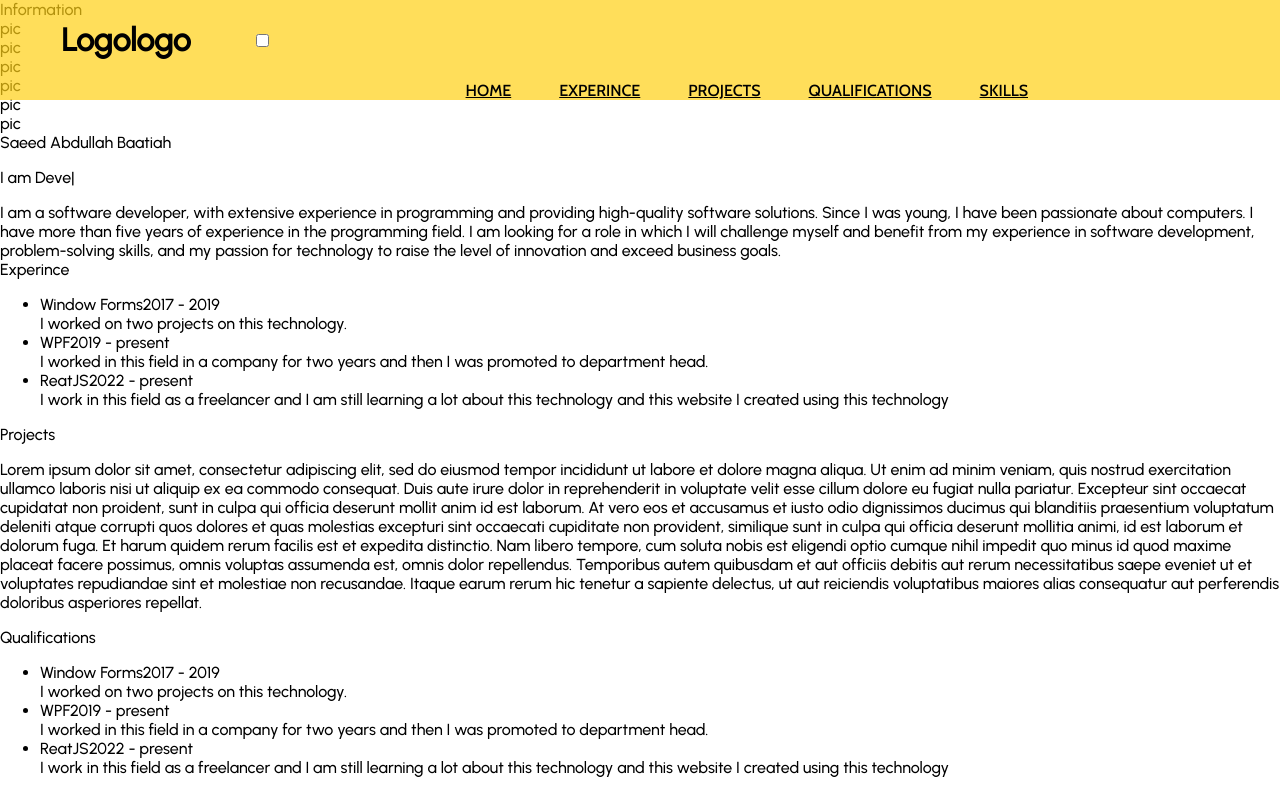
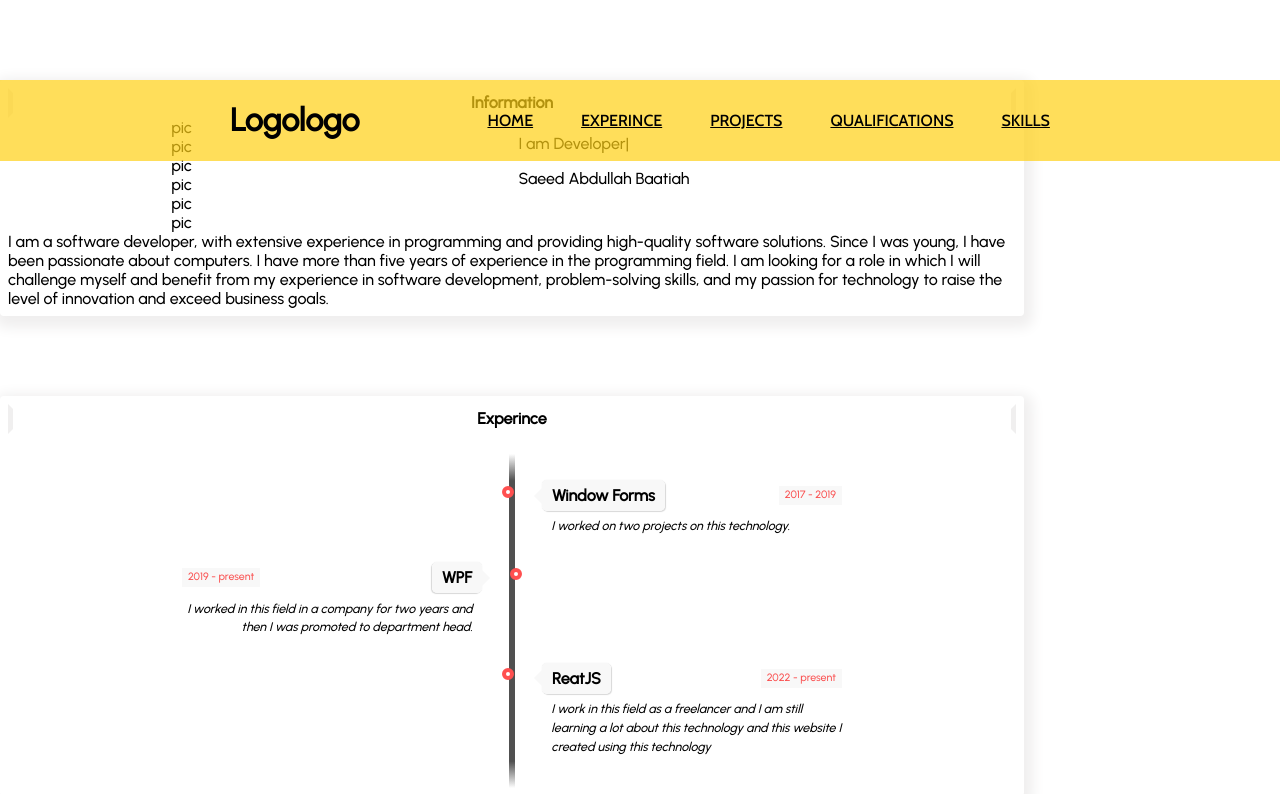
Before and after one commit to saeedatiah/saeed-atiah-portfolio2, a React (Create React App) app: page / in a window 1280 px wide. Shown: the top 794 px of the page. Built offline with nearby package versions, Linux system fonts and the light colour scheme.

Commit message:
change import by module

```diff
--- a/src/App.js
+++ b/src/App.js
@@ -10,12 +10,12 @@ function App() {
   return (
     <div>
       <header>
-        <div className="logo">
+        <div className={styles.logo}>
           <h1>Logologo</h1>
         </div>
-        <input type="checkbox" id="nav-toggle" className="nav-toggle" ></input>
-        <label for="nav-toggle" className = "nav-toggle-label">
-          <span className="label-span"></span>
+        <input type="checkbox" id="nav_toggle" className={styles.nav_toggle} ></input>
+        <label for="nav_toggle" className ={styles.nav_toggle_label}>
+          <span className={styles.label_span}></span>
         </label>
         <nav>
           <ul>
@@ -30,26 +30,26 @@ function App() {
         <div class="content" >
         <div id='Home' data-aos="fade-in" data-aos-duration="4000" >
 
-          <div className="card">
-          <div className="title">Information</div>
-          <Home className="content-card"/>
+          <div className={styles.card}>
+          <div className={styles.title}>Information</div>
+          <Home className={styles.content_card}/>
 
           </div>
         </div>
 
 
         <div id='Experince'  data-aos="zoom-in-up" data-aos-duration="4000" >
-        <div className="card">
-          <div className="title">Experince</div>
-          <Experince className="content-card"/>
+        <div className={styles.card}>
+          <div className={styles.title}>Experince</div>
+          <Experince className={styles.content_card}/>
         </div>
         </div>
 
 
         <div id='Projects' data-aos="flip-up" data-aos-duration="4000" >
 
-        <div className="card">
-          <div className="title">Projects</div>
+        <div className={styles.card}>
+          <div className={styles.title}>Projects</div>
            <Projects/>
         </div>
         </div>
@@ -59,22 +59,22 @@ function App() {
 
 
         <div id='Qualifications' data-aos="top-top" data-aos-duration="4000" >
-        <div className="card">
-          <div className="title">Qualifications</div>
-          <Experince className="content-card"/>
+        <div className={styles.card}>
+          <div className={styles.title}>Qualifications</div>
+          <Experince className={styles.content_card}/>
         </div>
         </div>
 
         <div id='Skills' data-aos="ease-out-sine" data-aos-duration="4000" >
-        <div className="card">
-          <div className="title">Skills</div>
-          <Experince className="content-card"/>
+        <div className={styles.card}>
+          <div className={styles.title}>Skills</div>
+          <Experince className={styles.content_card}/>
         </div>
         </div>
 
         <div id='Skills' data-aos="ease-out-sine" data-aos-duration="4000" >
-        <div className="card">
-          <div className="title">Test</div>
+        <div className={styles.card}>
+          <div className={styles.title}>Test</div>
           <div className={styles.ttest}>
           khdfslgdfiu
           </div>
--- a/src/Pages/Experince/Experince.js
+++ b/src/Pages/Experince/Experince.js
@@ -1,37 +1,37 @@
 import React from 'react';
-import './Experince.module.css'
+import styles from './Experince.module.css'
 
 const Experince = () => {
   return (
-    <ul className="timeline">
+    <ul className={styles.timeline}>
 
   <li>
-    <div className="direction-r">
-      <div className="flag-wrapper">
-        <span className="flag">Window Forms</span>
-        <span className="time-wrapper"><span className="time">2017 - 2019</span></span>
+    <div className={styles.direction_r}>
+      <div className={styles.flag_wrapper}>
+        <span className={styles.flag}>Window Forms</span>
+        <span className={styles.time_wrapper}><span className={styles.time}>2017 - 2019</span></span>
       </div>
-      <div className="desc">I worked on two projects on this technology.</div>
+      <div className={styles.desc}>I worked on two projects on this technology.</div>
     </div>
   </li>
 
   <li>
-    <div className="direction-l">
-      <div className="flag-wrapper">
-        <span className="flag">WPF</span>
-        <span className="time-wrapper"><span class="time">2019 - present</span></span>
+    <div className={styles.direction_l}>
+      <div className={styles.flag_wrapper}>
+        <span className={styles.flag}>WPF</span>
+        <span className={styles.time_wrapper}><span class={styles.time}>2019 - present</span></span>
       </div>
-      <div className="desc">I worked in this field in a company for two years and then I was promoted to department head.</div>
+      <div className={styles.desc}>I worked in this field in a company for two years and then I was promoted to department head.</div>
     </div>
   </li>
 
   <li>
-    <div className="direction-r">
-      <div className="flag-wrapper">
-        <span className="flag">ReatJS</span>
-        <span className="time-wrapper"><span className="time">2022 - present</span></span>
+    <div className={styles.direction_r}>
+      <div className={styles.flag_wrapper}>
+        <span className={styles.flag}>ReatJS</span>
+        <span className={styles.time_wrapper}><span className={styles.time}>2022 - present</span></span>
       </div>
-      <div className="desc">I work in this field as a freelancer and I am still learning a lot about this technology and this website I created using this technology</div>
+      <div className={styles.desc}>I work in this field as a freelancer and I am still learning a lot about this technology and this website I created using this technology</div>
     </div>
   </li>
 
--- a/src/Pages/Experince/Experince.module.css
+++ b/src/Pages/Experince/Experince.module.css
@@ -39,14 +39,14 @@
     visibility: hidden;
   }
 
-  .direction-l {
+  .direction_l {
     position: relative;
     width: 300px;
     float: left;
     text-align: right;
   }
 
-  .direction-r {
+  .direction_r {
     position: relative;
     width: 300px;
     float: right;
@@ -70,20 +70,20 @@
     text-align: left;
   }
 
-  .direction-l .flag {
+  .direction_l .flag {
     -webkit-box-shadow: -1px 1px 1px rgba(0,0,0,0.15), 0 0 1px rgba(0,0,0,0.15);
     -moz-box-shadow: -1px 1px 1px rgba(0,0,0,0.15), 0 0 1px rgba(0,0,0,0.15);
     box-shadow: -1px 1px 1px rgba(0,0,0,0.15), 0 0 1px rgba(0,0,0,0.15);
   }
 
-  .direction-r .flag {
+  .direction_r .flag {
     -webkit-box-shadow: 1px 1px 1px rgba(0,0,0,0.15), 0 0 1px rgba(0,0,0,0.15);
     -moz-box-shadow: 1px 1px 1px rgba(0,0,0,0.15), 0 0 1px rgba(0,0,0,0.15);
     box-shadow: 1px 1px 1px rgba(0,0,0,0.15), 0 0 1px rgba(0,0,0,0.15);
   }
 
-  .direction-l .flag:before,
-  .direction-r .flag:before {
+  .direction_l .flag:before,
+  .direction_r .flag:before {
     position: absolute;
     top: 50%;
     right: -40px;
@@ -98,11 +98,11 @@
     z-index: 10;
   }
 
-  .direction-r .flag:before {
+  .direction_r .flag:before {
     left: -40px;
   }
 
-  .direction-l .flag:after {
+  .direction_l .flag:after {
     content: "";
     position: absolute;
     left: 100%;
@@ -116,7 +116,7 @@
     pointer-events: none;
   }
 
-  .direction-r .flag:after {
+  .direction_r .flag:after {
     content: "";
     position: absolute;
     right: 100%;
@@ -130,7 +130,7 @@
     pointer-events: none;
   }
 
-  .time-wrapper {
+  .time_wrapper {
     display: inline;
 
     line-height: 1em;
@@ -139,11 +139,11 @@
     vertical-align: middle;
   }
 
-  .direction-l .time-wrapper {
+  .direction_l .time_wrapper {
     float: left;
   }
 
-  .direction-r .time-wrapper {
+  .direction_r .time_wrapper {
     float: right;
   }
 
@@ -161,7 +161,7 @@
     line-height: 1.5em;
   }
 
-  .direction-r .desc {
+  .direction_r .desc {
     margin: 1em 0 0 0.75em;
   }
 
@@ -178,15 +178,15 @@
     padding: 2em 0;
   }
 
-  .direction-l,
-  .direction-r {
+  .direction_l,
+  .direction_r {
     float: none;
     width: 100%;
 
     text-align: center;
   }
 
-  .flag-wrapper {
+  .flag_wrapper {
     text-align: center;
   }
 
@@ -195,8 +195,8 @@
     z-index: 15;
   }
 
-  .direction-l .flag:before,
-  .direction-r .flag:before {
+  .direction_l .flag:before,
+  .direction_r .flag:before {
     position: absolute;
     top: -30px;
     left: 50%;
@@ -211,8 +211,8 @@
     z-index: 10;
   }
 
-  .direction-l .flag:after,
-  .direction-r .flag:after {
+  .direction_l .flag:after,
+  .direction_r .flag:after {
     content: "";
     position: absolute;
     left: 50%;
@@ -226,18 +226,18 @@
     pointer-events: none;
   }
 
-  .time-wrapper {
+  .time_wrapper {
     display: block;
     position: relative;
     margin: 4px 0 0 0;
     z-index: 14;
   }
 
-  .direction-l .time-wrapper {
+  .direction_l .time_wrapper {
     float: none;
   }
 
-  .direction-r .time-wrapper {
+  .direction_r .time_wrapper {
     float: none;
   }
 
@@ -253,8 +253,8 @@
     z-index: 15;
   }
 
-  .direction-l .desc,
-  .direction-r .desc {
+  .direction_l .desc,
+  .direction_r .desc {
     position: relative;
     margin: 1em 1em 0 1em;
     padding: 1em;
--- a/src/Pages/Home/Home.js
+++ b/src/Pages/Home/Home.js
@@ -1,15 +1,16 @@
 import React from 'react'
 import './Home.module.css'
 import Typical from 'react-typical'
+import styles from './Home.module.css'
 
 
 const Home = () => {
   return (
     <div>
 
-    <div className='info'>
+    <div className={styles.info}>
 
-    <div className='pic'>
+    <div className={styles.pic}>
     pic <br/>
     pic <br/>
     pic <br/>
@@ -17,10 +18,10 @@ const Home = () => {
     pic <br/>
     pic <br/>
     </div>
-    <div className='name'>
+    <div className={styles.name}>
     Saeed Abdullah Baatiah
     </div>
-    <div className='job-title'>
+    <div className={styles.job_title}>
     <Typical
         steps={['Hi', 1000,'I am Developer', 1000,]}
         loop={Infinity}
```
